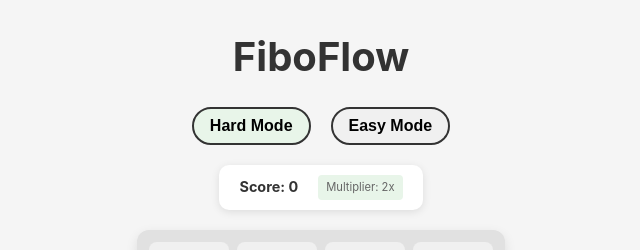
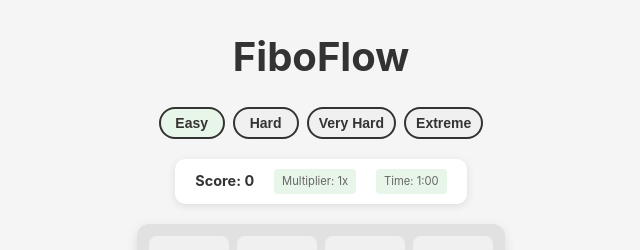
Before and after one commit to gustavokrause/fiboflow, a React (Vite) app: page / in a window 1280 px wide. Shown: the top 250 px of the page, without its empty margins (319-959 px from the left). Built offline with nearby package versions, Linux system fonts and the light colour scheme.

Commit message:
fix: improve game mode handling and grid layouts

```diff
--- a/src/App.jsx
+++ b/src/App.jsx
@@ -43,21 +43,53 @@ const Multiplier = styled.div`
   border-radius: 4px;
 `;
 
+const Timer = styled.div`
+  font-size: 0.7rem;
+  color: #666;
+  padding: 4px 8px;
+  background-color: #e8f5e9;
+  border-radius: 4px;
+`;
+
 const ModeSwitch = styled.div`
   display: flex;
-  gap: 20px;
+  gap: 8px;
   margin-bottom: 20px;
+  flex-wrap: wrap;
+  justify-content: center;
+  max-width: 400px;
 `;
 
 const ModeButton = styled.button`
+  padding: 6px 10px;
+  background-color: ${(props) => {
+    if (props.disabled) return '#f0f0f0';
+    return props.active ? '#e8f5e9' : '#f0f0f0';
+  }};
+  border: 2px solid ${(props) => props.disabled ? '#ccc' : '#333'};
+  border-radius: 16px;
+  font-size: 14px;
+  font-weight: bold;
+  cursor: ${(props) => props.disabled ? 'not-allowed' : 'pointer'};
+  transition: all 0.2s ease;
+  min-width: 66px;
+  color: ${(props) => props.disabled ? '#999' : '#333'};
+`;
+
+const RestartButton = styled.button`
   padding: 8px 16px;
-  background-color: ${(props) => (props.active ? "#e8f5e9" : "#f0f0f0")};
+  background-color: #f0f0f0;
   border: 2px solid #333;
   border-radius: 20px;
   font-size: 16px;
   font-weight: bold;
   cursor: pointer;
   transition: all 0.2s ease;
+  margin-left: auto;
+
+  &:hover {
+    background-color: #e0e0e0;
+  }
 `;
 
 const HelpButton = styled.button`
@@ -170,13 +202,73 @@ const Credits = styled.aside`
   }
 `;
 
+const GameOverContainer = styled.div`
+  text-align: center;
+  padding: 20px;
+  background-color: white;
+  border-radius: 12px;
+  box-shadow: 0 4px 12px rgba(0, 0, 0, 0.1);
+  margin: 20px;
+`;
+
+const GameOverTitle = styled.h2`
+  color: #333;
+  margin: 0 0 16px;
+`;
+
+const GameOverScore = styled.div`
+  font-size: 1.2rem;
+  color: #666;
+  margin-bottom: 20px;
+`;
+
+const GameOverButton = styled.button`
+  padding: 12px 24px;
+  background-color: #e8f5e9;
+  border: 2px solid #333;
+  border-radius: 20px;
+  font-size: 16px;
+  font-weight: bold;
+  cursor: pointer;
+  transition: all 0.2s ease;
+
+  &:hover {
+    background-color: #d8f0d9;
+  }
+`;
+
+const getTimeForMode = (mode) => {
+  switch (mode) {
+    case 'easy': return 60;
+    case 'hard': return 30;
+    case 'veryHard': return 10;
+    case 'extreme': return 5;
+    default: return 60;
+  }
+};
+
+const getMultiplierForMode = (mode) => {
+  switch (mode) {
+    case 'easy': return 1;
+    case 'hard': return 2;
+    case 'veryHard': return 3;
+    case 'extreme': return 4;
+    default: return 1;
+  }
+};
+
 function App() {
-  const [isHardMode, setIsHardMode] = useState(true);
+  const [gameMode, setGameMode] = useState('easy'); // 'easy', 'hard', 'veryHard', 'extreme'
   const [showHelp, setShowHelp] = useState(false);
   const [isMobile, setIsMobile] = useState(false);
   const [score, setScore] = useState(0);
-  const [gridState, setGridState] = useState(
-    Array(16)
+  const [time, setTime] = useState(getTimeForMode('easy'));
+  const [isGameOver, setIsGameOver] = useState(false);
+  const [gameStarted, setGameStarted] = useState(false);
+  const [startedInExtreme, setStartedInExtreme] = useState(false);
+  const [gridState, setGridState] = useState(() => {
+    const isExtreme = gameMode === 'extreme';
+    return Array(isExtreme ? 9 : 16)
       .fill(null)
       .map((_, i) => ({
         id: i,
@@ -184,8 +276,8 @@ function App() {
         isDragging: false,
         isValidTarget: false,
         isMerged: false,
-      }))
-  );
+      }));
+  });
 
   useEffect(() => {
     const checkMobile = () => {
@@ -198,47 +290,156 @@ function App() {
     return () => window.removeEventListener("resize", checkMobile);
   }, []);
 
+  useEffect(() => {
+    if (gameStarted && time > 0 && !isGameOver) {
+      const timer = setInterval(() => {
+        setTime(prevTime => prevTime - 1);
+      }, 1000);
+
+      return () => clearInterval(timer);
+    } else if (time === 0 && !isGameOver) {
+      setIsGameOver(true);
+    }
+  }, [time, isGameOver, gameStarted]);
+
+  // Update grid when game mode changes and game hasn't started
+  useEffect(() => {
+    if (!gameStarted) {
+      setGridState(
+        Array(gameMode === 'extreme' ? 9 : 16)
+          .fill(null)
+          .map((_, i) => ({
+            id: i,
+            value: 1,
+            isDragging: false,
+            isValidTarget: false,
+            isMerged: false,
+          }))
+      );
+    }
+  }, [gameMode, gameStarted]);
+
+  const formatTime = (seconds) => {
+    const minutes = Math.floor(seconds / 60);
+    const remainingSeconds = seconds % 60;
+    return `${minutes}:${remainingSeconds.toString().padStart(2, '0')}`;
+  };
+
   const handleMerge = (resultingNumber) => {
-    const points = resultingNumber * (isHardMode ? 2 : 1);
+    const points = resultingNumber * getMultiplierForMode(gameMode);
     setScore((prevScore) => prevScore + points);
+    setTime(getTimeForMode(gameMode));
+    if (!gameStarted) {
+      setGameStarted(true);
+      setStartedInExtreme(gameMode === 'extreme');
+    }
   };
 
   const handleModeChange = (newMode) => {
-    setIsHardMode(newMode);
+    // Don't do anything if selecting the same mode
+    if (newMode === gameMode) {
+      return;
+    }
+
+    // Only block mode changes if the game has started
+    if (gameStarted) {
+      // If started in extreme, only allow extreme
+      if (startedInExtreme && newMode !== 'extreme') {
+        return;
+      }
+      // If not started in extreme, don't allow switching to extreme
+      if (!startedInExtreme && newMode === 'extreme') {
+        return;
+      }
+    }
+
+    setGameMode(newMode);
+    setTime(getTimeForMode(newMode));
+  };
+
+  const handleRestart = () => {
+    setScore(0);
+    setTime(getTimeForMode(gameMode));
+    setGameStarted(false);
+    setIsGameOver(false);
+    setStartedInExtreme(false);
+    setGridState(
+      Array(gameMode === 'extreme' ? 9 : 16)
+        .fill(null)
+        .map((_, i) => ({
+          id: i,
+          value: 1,
+          isDragging: false,
+          isValidTarget: false,
+          isMerged: false,
+        }))
+    );
   };
 
   return (
     <Container>
       <Title>FiboFlow</Title>
       <ModeSwitch>
-        <ModeButton active={isHardMode} onClick={() => handleModeChange(true)}>
-          Hard Mode
+        <ModeButton
+          active={gameMode === 'easy'}
+          onClick={() => handleModeChange('easy')}
+          disabled={startedInExtreme}
+        >
+          Easy
         </ModeButton>
         <ModeButton
-          active={!isHardMode}
-          onClick={() => handleModeChange(false)}
+          active={gameMode === 'hard'}
+          onClick={() => handleModeChange('hard')}
+          disabled={startedInExtreme}
         >
-          Easy Mode
+          Hard
+        </ModeButton>
+        <ModeButton
+          active={gameMode === 'veryHard'}
+          onClick={() => handleModeChange('veryHard')}
+          disabled={startedInExtreme}
+        >
+          Very Hard
+        </ModeButton>
+        <ModeButton
+          active={gameMode === 'extreme'}
+          onClick={() => handleModeChange('extreme')}
+          disabled={gameStarted && gameMode !== 'extreme'}
+        >
+          Extreme
         </ModeButton>
       </ModeSwitch>
       <ScoreContainer>
         <Score>Score: {score}</Score>
-        <Multiplier>Multiplier: {isHardMode ? "2x" : "1x"}</Multiplier>
+        <Multiplier>Multiplier: {getMultiplierForMode(gameMode)}x</Multiplier>
+        <Timer>Time: {gameStarted ? formatTime(time) : formatTime(getTimeForMode(gameMode))}</Timer>
       </ScoreContainer>
-      {isMobile ? (
+      {isGameOver ? (
+        <GameOverContainer>
+          <GameOverTitle>Game Over!</GameOverTitle>
+          <GameOverScore>Final Score: {score}</GameOverScore>
+          <GameOverButton onClick={handleRestart}>
+            Play Again
+          </GameOverButton>
+        </GameOverContainer>
+      ) : (
+        isMobile ? (
           <MobileGame
-          isHardMode={isHardMode}
+            isHardMode={gameMode !== 'easy'}
+            isExtreme={gameMode === 'extreme'}
             onMerge={handleMerge}
             gridState={gridState}
             onGridStateChange={setGridState}
           />
         ) : (
           <DesktopGame
-          isHardMode={isHardMode}
+            isHardMode={gameMode !== 'easy'}
+            isExtreme={gameMode === 'extreme'}
             onMerge={handleMerge}
             gridState={gridState}
             onGridStateChange={setGridState}
           />
+        )
       )}
       <HelpButton onClick={() => setShowHelp(true)}>?</HelpButton>
 
--- a/src/components/DesktopGame.jsx
+++ b/src/components/DesktopGame.jsx
@@ -36,8 +36,8 @@ const DesktopBox = styled.div`
 
 const DesktopGrid = styled.div`
   display: grid;
-  grid-template-columns: repeat(4, 80px);
-  grid-template-rows: repeat(4, 80px);
+  grid-template-columns: repeat(${props => props.isExtreme ? 3 : 4}, 80px);
+  grid-template-rows: repeat(${props => props.isExtreme ? 3 : 4}, 80px);
   gap: 8px;
   padding: 12px;
   background-color: #e1e1e1;
@@ -45,7 +45,7 @@ const DesktopGrid = styled.div`
   box-shadow: 0 4px 12px rgba(0, 0, 0, 0.1);
 `;
 
-function DesktopGame({ isHardMode, onMerge, gridState, onGridStateChange }) {
+function DesktopGame({ isHardMode, isExtreme, onMerge, gridState, onGridStateChange }) {
   const [draggedId, setDraggedId] = useState(null);
 
   // Generate Fibonacci sequence dynamically based on the current grid state
@@ -145,7 +145,7 @@ function DesktopGame({ isHardMode, onMerge, gridState, onGridStateChange }) {
   };
 
   return (
-    <DesktopGrid>
+    <DesktopGrid isExtreme={isExtreme}>
       {gridState.map((number) => (
         <DesktopBox
           key={number.id}
--- a/src/components/MobileGame.jsx
+++ b/src/components/MobileGame.jsx
@@ -37,8 +37,8 @@ const MobileBox = styled.div`
 
 const MobileGrid = styled.div`
   display: grid;
-  grid-template-columns: repeat(4, 70px);
-  grid-template-rows: repeat(4, 70px);
+  grid-template-columns: repeat(${props => props.isExtreme ? 3 : 4}, 70px);
+  grid-template-rows: repeat(${props => props.isExtreme ? 3 : 4}, 70px);
   gap: 6px;
   padding: 8px;
   background-color: #e1e1e1;
@@ -51,7 +51,7 @@ const MobileGrid = styled.div`
   touch-action: none;
 `;
 
-function MobileGame({ isHardMode, onMerge, gridState, onGridStateChange }) {
+function MobileGame({ isHardMode, isExtreme, onMerge, gridState, onGridStateChange }) {
   const [draggedTile, setDraggedTile] = useState(null);
   const [dragPosition, setDragPosition] = useState({ x: 0, y: 0 });
 
@@ -184,6 +184,7 @@ function MobileGame({ isHardMode, onMerge, gridState, onGridStateChange }) {
 
   return (
     <MobileGrid
+      isExtreme={isExtreme}
       onTouchMove={handleTouchMove}
       onTouchEnd={handleTouchEnd}
     >
@@ -199,8 +200,8 @@ function MobileGame({ isHardMode, onMerge, gridState, onGridStateChange }) {
             onTouchStart={(e) => handleTouchStart(e, number.id)}
             style={{
               opacity: number.isDragging ? 0.5 : 1,
-              gridColumn: Math.floor(number.id % 4) + 1,
-              gridRow: Math.floor(number.id / 4) + 1,
+              gridColumn: Math.floor(number.id % (isExtreme ? 3 : 4)) + 1,
+              gridRow: Math.floor(number.id / (isExtreme ? 3 : 4)) + 1,
             }}
           >
             {number.value}
```
Lines whose indentation alone changed are shown as unchanged.
